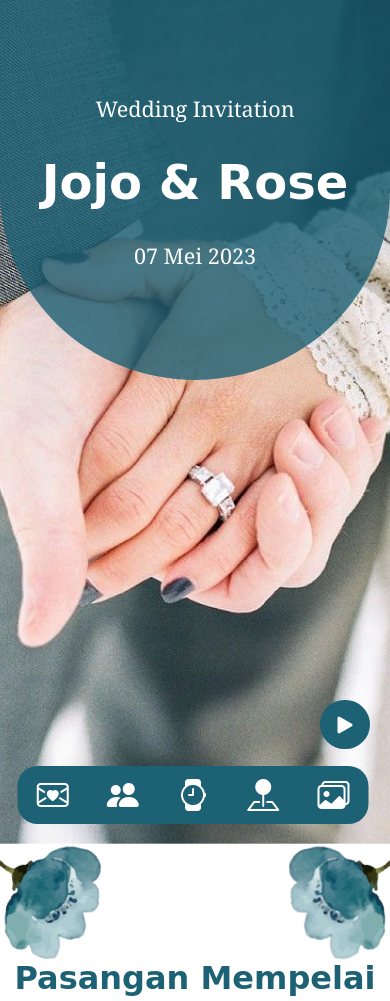
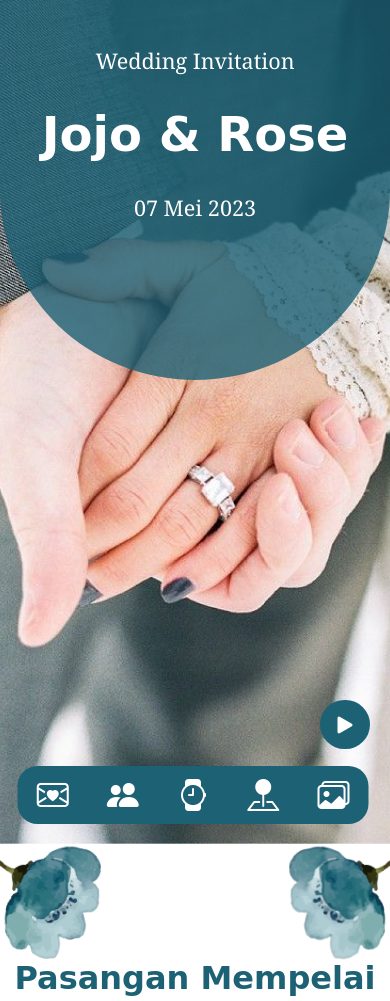
Before and after one commit to Fal-hi/Template-Wedding-Basic-5, a plain HTML site: page isi.html in a window 390 px wide. Shown: the top 1001 px of the page. Drawn offline with nearby package versions, Linux system fonts and the light colour scheme; a web font is replaced by a local one.

Commit message:
Perbaikan responsive mobile

```diff
--- a/public/css/style.css
+++ b/public/css/style.css
@@ -460,8 +460,8 @@ ul.navbar-bawah li a {
     background-image: url("../images/headerm.png");
   }
   .header .wi {
-    height: 45vh;
-    padding: 6rem 0;
+    height: 45%;
+    padding: 3rem 0;
   }
   .header .wi h1 {
     margin: 2rem auto;
```
Also changed, not shown: index.html (+1 -1 lines).
